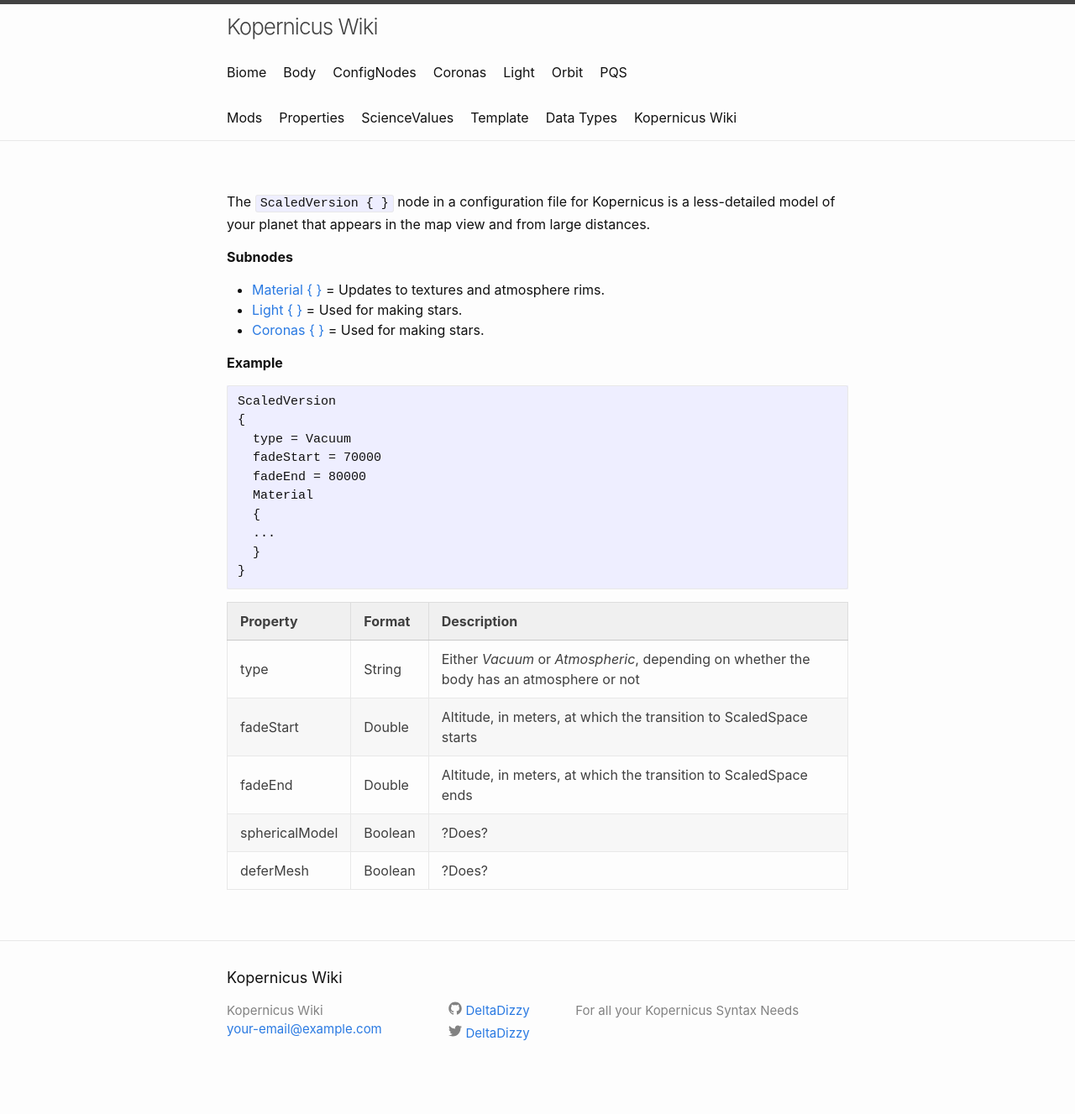
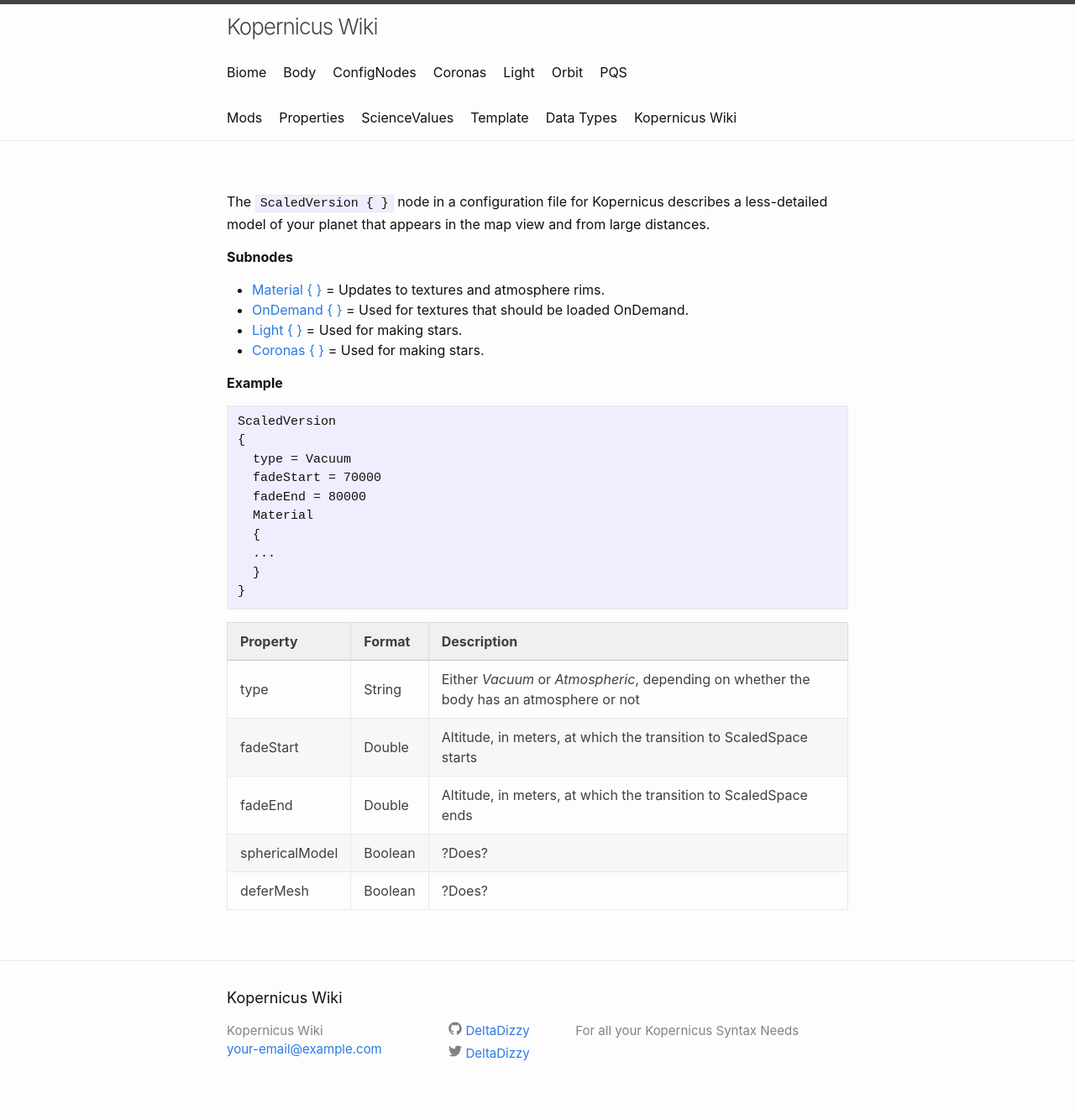
Before and after one commit to Kopernicus/wiki, a Jekyll site: the page built from main/ScaledVersion.md, in a window 1280 px wide. Shown: the whole page at 84% size. Built offline with Jekyll 4.4.1, drawn with Linux system fonts in a browser that asks for light colours; our own code applies the rules of GitHub Pages for plain Markdown files; before the commit the page ends 1303 px from its top, so only the background shows below that.

Commit message:
Add OnDemand subnode

```diff
--- a/main/ScaledVersion.md
+++ b/main/ScaledVersion.md
@@ -1,8 +1,11 @@
-The `ScaledVersion { }` node in a configuration file for Kopernicus is a less-detailed model of your planet that appears in the map view and from large distances.
+
+
+The `ScaledVersion { }` node in a configuration file for Kopernicus describes a less-detailed model of your planet that appears in the map view and from large distances.
 
 
 **Subnodes**
 * [Material { }](https://github.com/Kopernicus/Kopernicus/wiki/Material) = Updates to textures and atmosphere rims.
+* [OnDemand { }](/main/ScaledVersion/OnDemand.md) = Used for textures that should be loaded OnDemand.
 * [Light { }](/main/ScaledVersion/Light.md) = Used for making stars.
 * [Coronas { }](/main/ScaledVersion/Coronas.md) = Used for making stars.
 
```
